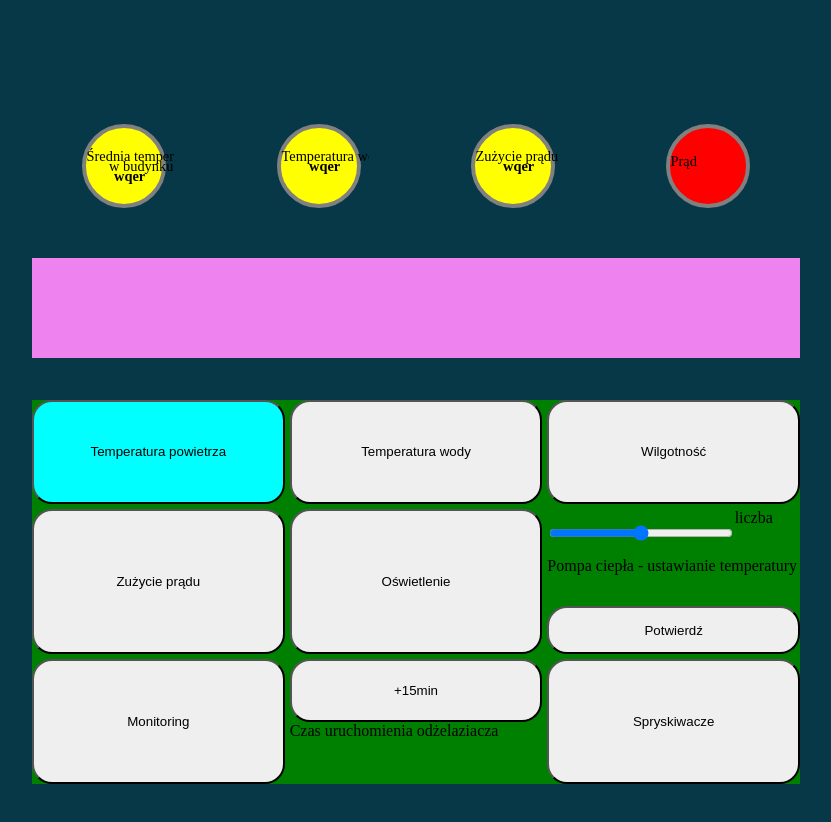
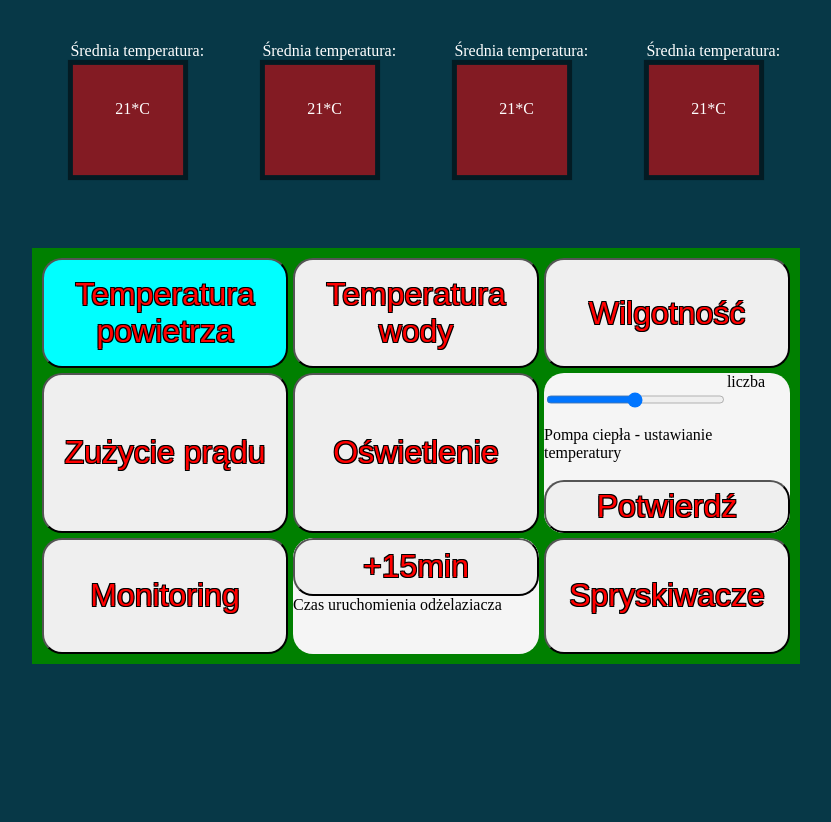
Before and after one commit to CzarekM2012/PAP_project-website, a plain HTML site: page main_window.html in a window 1280 px wide. Shown: the whole page, without its empty margins (224-1055 px from the left). Drawn offline with Linux system fonts and the light colour scheme.

Commit message:
Colored text and added outline to text in the buttons, changed placing of text above the squares

```diff
--- a/main_window.html
+++ b/main_window.html
@@ -7,29 +7,34 @@
 </head>
 <body id="layout">
     <p id="averagesLayout">
-        <svg width="100" height="100" id="avgTempField">
-            <circle cx="50%" cy="50%" r="40%" stroke="gray" stroke-width="4" fill="yellow"/>
-            <text x="12.5%" y="45%">Średnia temperatura</text>
-            <text x="35%" y="55%">w budynku</text>
-            <text x="40%" y="65%" class="value" id="avgTemp">wqer</text>
+        <svg width="15vw" height="15vw">
+            <rect x="3vw" y="3vw" width="9vw" height="9vw"
+            style="fill:red;stroke:black;stroke-width:5;opacity:0.5" />
+            <text x="3vw" y="2.5vw" fill="white">Średnia temperatura:</text>
+            <text x="6.5vw" y="7vw" fill="white">21*C</text>
         </svg>
-        <svg width="100" height="100" id="waterTempField">
-            <circle cx="50%" cy="50%" r="40%" stroke="gray" stroke-width="4" fill="yellow"/>
-            <text x="12.5%" y="45%">Temperatura wody</text>
-            <text x="40%" y="55%" class="value" id="avgTemp">wqer</text>
+        <svg width="15vw" height="15vw">
+            <rect x="3vw" y="3vw" width="9vw" height="9vw"
+            style="fill:red;stroke:black;stroke-width:5;opacity:0.5" />
+            <text x="3vw" y="2.5vw" fill="white">Średnia temperatura:</text>
+            <text x="6.5vw" y="7vw" fill="white">21*C</text>
+
         </svg>
-        <svg width="100" height="100" id="energyConsumField">
-            <circle cx="50%" cy="50%" r="40%" stroke="gray" stroke-width="4" fill="yellow"/>
-            <text x="12.5%" y="45%">Zużycie prądu</text>
-            <text x="40%" y="55%" class="value" id="avgTemp">wqer</text>
+        <svg width="15vw" height="15vw">
+            <rect x="3vw" y="3vw" width="9vw" height="9vw"
+            style="fill:red;stroke:black;stroke-width:5;opacity:0.5" />
+            <text x="3vw" y="2.5vw" fill="white">Średnia temperatura:</text>
+            <text x="6.5vw" y="7vw" fill="white">21*C</text>
+
         </svg>
-        <svg width="100" height="100" id="isElectricityField">
-            <circle cx="50%" cy="50%" r="40%" stroke="gray" stroke-width="4" fill="red"/>
-            <text x="12.5%" y="50%">Prąd</text>
+        <svg width="15vw" height="15vw">
+            <rect x="3vw" y="3vw" width="9vw" height="9vw"
+            style="fill:red;stroke:black;stroke-width:5;opacity:0.5" />
+            <text x="3vw" y="2.5vw" fill="white">Średnia temperatura:</text>
+            <text x="6.5vw" y="7vw" fill="white">21*C</text>
+
         </svg>
-    </p>
-    <p id="someGraphic" style="background-color: violet;">
-    </p>
+
     <p id="buttonsLayout" style="background-color: green;">
         <button id="airTemperatureButton" onclick="goToAirTemperatureDiagrams">Temperatura powietrza</button>
         <button id="waterTemperatureButton" onclick="goToWaterTemperatureDiagram()">Temperatura wody</button>
--- a/style1.css
+++ b/style1.css
@@ -1,44 +1,54 @@
 body
 {
     background-color: #073847;
+    height: 100%;
 }
 
-text
-{
-    font-size: 90%;
+#someGraphic{
+}
+
+
+#averagesLayout .button{
+    color:red;
+}
+
+
+#buttonsLayout{
+    padding: 10px 10px 10px 10px;
 }
 
 #buttonsLayout button{
     border-radius: 20px;
+    font-size: 200%;
+    color:red;
+    text-shadow:
+    -1px -1px 0 #000,
+    1px -1px 0 #000,
+    -1px 1px 0 #000,
+    1px 1px 0 #000;
 }
 
 #airTemperatureButton{
     background-color: cyan;
 }
 
-
-
-.value
-{
-    font-weight: bold;
-}
-
 #layout
 {
     display: grid;
     grid-template-rows: repeat(5, 1fr);
-    gap: 10px;
     width: 60vw;
     margin-left: auto;
     margin-right: auto;
-    margin-top: 100px;
 }
 
 #averagesLayout
 {
     display: inherit;
     grid-template-columns: repeat(4, 1fr);
-    gap: 10px;
+}
+
+#averagesLayout text{
+    overflow-wrap: break-word;
 }
 
 #averagesLayout svg{
@@ -55,13 +65,15 @@ text
 #buttonsLayout
 {
     display: inherit;
-    grid-row: 3 / 6;
+    grid-row: 2 / 4;
     grid-template-columns: repeat(3, 1fr);
     gap: 5px;
 }
 
 #waterPumpLayout
 {
+    background-color: whitesmoke;
+    border-radius: 20px;
     display: inherit;
     grid-template-columns: repeat(4, 1fr), min-content;
     grid-template-rows: repeat(3, 1fr);
@@ -69,6 +81,8 @@ text
 
 #ironRemoverLayout
 {
+    background-color: whitesmoke;
+    border-radius: 20px;
     display: inherit;
     grid-template-rows: repeat(2, 1fr);
 }
```
